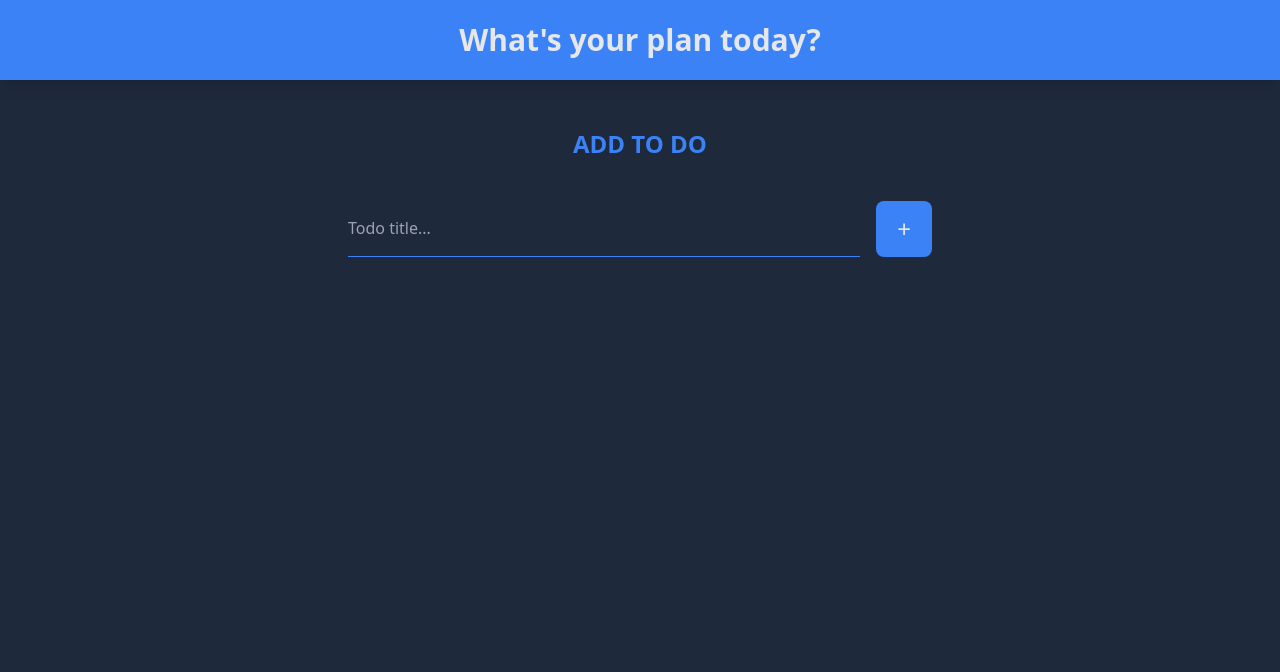
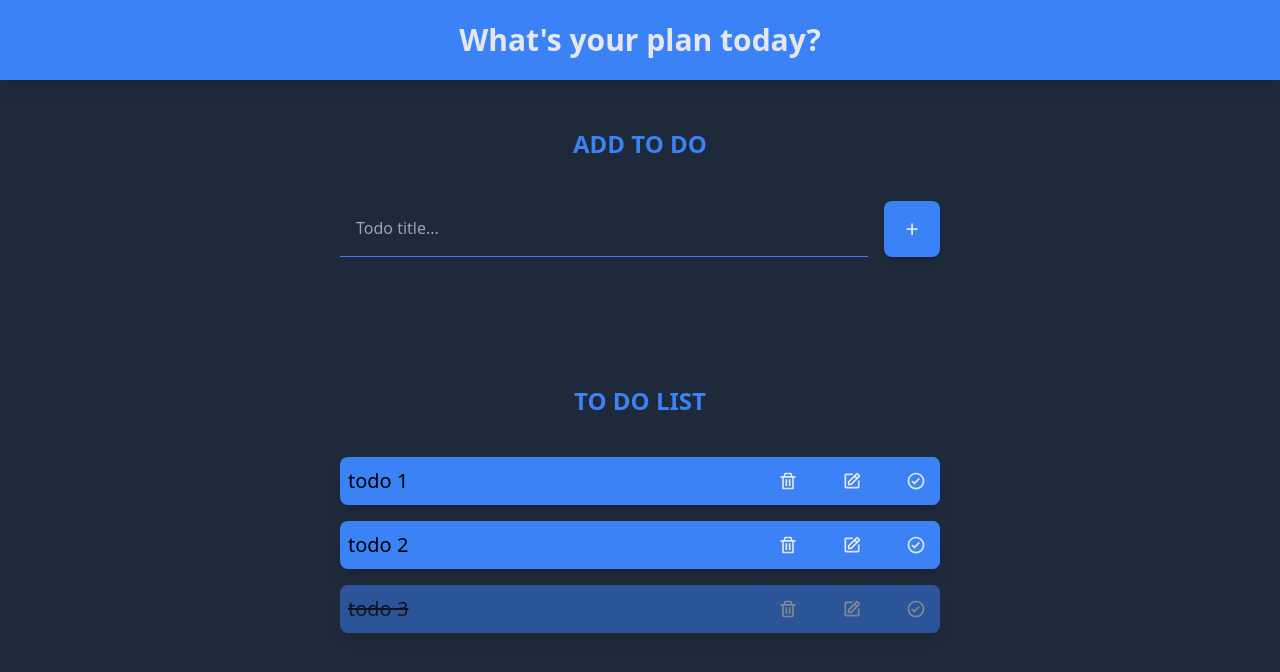
Before and after one commit to mehrabFronto/Next-TodoList-Project, a Next.js app: page / in a window 1280 px wide. Shown: the top 672 px of the page. Built offline with nearby package versions, Linux system fonts and the light colour scheme.

Commit message:
TodoList and Todo component added

```diff
--- a/components/Navigation/Navigation.js
+++ b/components/Navigation/Navigation.js
@@ -1,6 +1,6 @@
 const Navigation = () => {
    return (
-      <header className="h-20 w-full text-xl fixed top-0">
+      <header className="h-20 w-full text-xl fixed top-0 z-50">
          <nav className="w-full h-full bg-primary flex justify-center items-center shadow-lg">
             <h1 className="text-gray-200 text-2xl md:text-3xl font-bold font-primary">
                What&apos;s your plan today?
--- /dev/null
+++ b/components/Todo/Todo.js
@@ -0,0 +1,30 @@
+import { BiCheckCircle, BiTrash, BiEdit } from "react-icons/bi";
+
+const Todo = ({ todo }) => {
+   return (
+      <div
+         className={`flex items-center justify-between bg-primary rounded-lg w-full shadow-lg ${
+            todo.isCompleted ? "opacity-50" : null
+         }`}>
+         <h3
+            className={`pl-2 text-xl font-medium text-bg flex-1 truncate ${
+               todo.isCompleted ? "line-through" : null
+            }`}>
+            {todo.title}
+         </h3>
+         <div className="flex items-center gap-4">
+            <button className="btn w-10 h-10 py-6 md:w-12 md:h-12 text-xl">
+               <BiTrash />
+            </button>
+            <button className="btn w-10 h-10 py-6 md:w-12 md:h-12 text-xl">
+               <BiEdit />
+            </button>
+            <button className="btn w-10 h-10 py-6 md:w-12 md:h-12 text-xl">
+               <BiCheckCircle />
+            </button>
+         </div>
+      </div>
+   );
+};
+
+export default Todo;
--- a/components/TodoForm/TodoForm.js
+++ b/components/TodoForm/TodoForm.js
@@ -2,13 +2,18 @@ const TodoForm = () => {
    return (
       <section className="section">
          <h2 className="h2">Add To do</h2>
-         <form className="flex items-center justify-between w-full px-2 gap-4">
+         <form className="flex items-center justify-between w-full gap-4">
             <input
                type="text"
-               className="bg-transparent border-b border-primary focus:border-secondary transition-all outline-none flex-1 py-4 text-primary"
+               className="bg-transparent border-b border-primary focus:border-secondary transition-all
+               outline-none flex-1 p-4 text-primary"
                placeholder="Todo title..."
             />
-            <buttom className="btn">+</buttom>
+            <button
+               type="submit"
+               className="btn shadow-md">
+               +
+            </button>
          </form>
       </section>
    );
--- /dev/null
+++ b/components/TodosList/TodoList.js
@@ -0,0 +1,40 @@
+import { useState } from "react";
+import Todo from "../Todo/Todo";
+
+const TodoList = () => {
+   const [todoList, setTodoList] = useState([
+      { id: 1, title: "todo 1", isCompleted: false },
+      { id: 2, title: "todo 2", isCompleted: false },
+      { id: 3, title: "todo 3", isCompleted: true },
+   ]);
+
+   const renderTodoList = () => {
+      if (todoList.length === 0)
+         return (
+            <p className="font-primary text-secondary text-xl text-center">
+               There is no to do! <br />
+               add some...
+            </p>
+         );
+
+      return todoList.map((todo) => {
+         return (
+            <Todo
+               key={todo.id}
+               todo={todo}
+            />
+         );
+      });
+   };
+
+   return (
+      <section className="section">
+         <h2 className="h2">To do List</h2>
+         <div className="w-full flex flex-col items-cnter gap-y-4">
+            {renderTodoList()}
+         </div>
+      </section>
+   );
+};
+
+export default TodoList;
--- a/pages/index.js
+++ b/pages/index.js
@@ -1,12 +1,14 @@
 import Navigation from "@/components/Navigation/Navigation";
 import TodoForm from "@/components/TodoForm/TodoForm";
+import TodoList from "@/components/TodosList/TodoList";
 
 export default function Home() {
    return (
       <>
          <Navigation />
-         <main className="h-screen bg-bgColor flex flex-col items-center py-32">
+         <main className="h-screen bg-bgColor flex flex-col items-center gap-y-32 py-32 px-4 md:px-0">
             <TodoForm />
+            <TodoList />
          </main>
       </>
    );
--- a/styles/globals.css
+++ b/styles/globals.css
@@ -4,7 +4,7 @@
 
 @layer base {
    .section {
-      @apply flex flex-col items-center justify-center w-full md:w-[400px] lg:w-[500px] xl:w-[600px];
+      @apply flex flex-col items-center justify-center w-full md:w-[450px] lg:w-[500px] xl:w-[600px];
    }
 
    .h2 {
```
